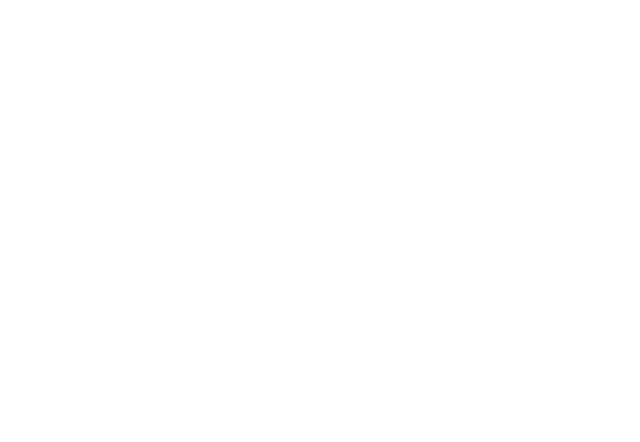
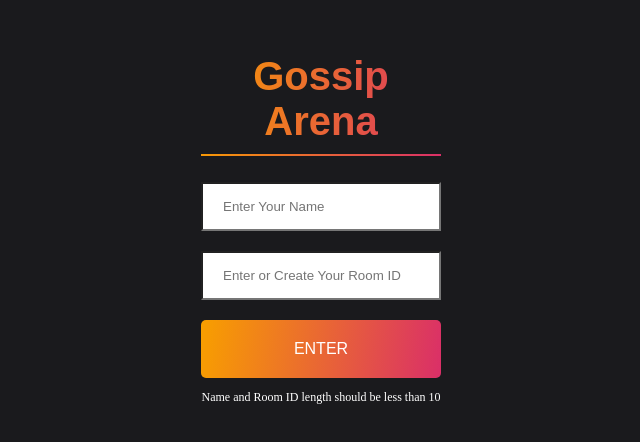
Before and after one commit to Manish-Kumarrrr/Gossip_Arena, a React (Create React App) app in the folder client/: page /re-entry in a window 1280 px wide. Before the commit this address had no page. Shown: the part 178-620 px from the top of the page, without its empty margins (319-959 px from the left). Built offline with nearby package versions, Linux system fonts and the light colour scheme; a web font is replaced by a local one.

Commit message:
testing no -5 duplicate user problem solved

```diff
--- a/client/public/index.html
+++ b/client/public/index.html
@@ -32,7 +32,7 @@
   </head>
   <body>
     <noscript>You need to enable JavaScript to run this app.</noscript>
-    <div id="root">5</div>
+    <div id="root">Gossip Arena</div>
 
   </body>
 </html>
--- a/client/src/App.js
+++ b/client/src/App.js
@@ -8,6 +8,7 @@
         <BrowserRouter>
         <Routes>
             <Route path="/" exact element={<Join/>}/>
+            <Route path="/re-entry" exact element={<Join/>}/>
             <Route path="/chat"  element={<Chat />}/>
         </Routes>
         </BrowserRouter>
--- a/client/src/components/Chat/Chat.js
+++ b/client/src/components/Chat/Chat.js
@@ -16,6 +16,9 @@
   const [message, setMessage] = useState('');
   const [messages, setMessages] = useState([]);
   const ENDPOINT = 'localhost:5000';
+
+
+
   useEffect(() => {
     console.log(location)
     const { name, room } = queryString.parse(location.search);
@@ -25,7 +28,13 @@
     setName(name);
     setRoom(room);
 
-    socket.emit('join', { name, room }, () => { });
+    socket.emit('join', { name, room }, (error) => {
+      if(error){
+      window.location.assign("/re-entry");
+      // setTimeout(() => {  alert(error) }, 5000);
+
+      }
+    });
 
     console.log(socket);
     return () => {
@@ -54,7 +63,7 @@
 
 
   return (
-    <div className='outerContainer'>
+    <div className={`outerContainer `}>
       <h1 className='heading'>Gossip Arena</h1>
       <div className='container'>
         <Infobar room={room}/>
--- a/client/src/components/Join/Join.js
+++ b/client/src/components/Join/Join.js
@@ -1,18 +1,22 @@
 import React, { useState, useEffect } from 'react'
+import { useLocation } from 'react-router-dom';
 import { Link } from 'react-router-dom'
 import './Join.css';
 import { useRef } from 'react';
 
 const Join = () => {
+  const location = useLocation();
   const [name, setName] = useState('');   // initialize with empty string
   const [room, setRoom] = useState('');
+
 
   const myRef = useRef();
   function focus(myRef) {
     // setTimeout(() => { myRef.current?.focus() }, 50);
     myRef.current?.focus()
+    if(location.pathname=='/re-entry')alert('Username already taken!! ')
   }
-  useEffect(() => { focus(myRef) },[])
+  useEffect(() => { focus(myRef) }, [])
   console.log("join");
   return (
     <div className='joinOuterContainer'>
@@ -22,7 +26,7 @@
           className='joinInput' type='text' onChange={(event) => setName(event.target.value)} /></div>
         <div><input placeholder='Enter or Create Your Room ID' className='joinInput mt-20' type='text' onChange={(event) => setRoom(event.target.value)} /></div>
 
-        <Link onClick={(event) => (!name || !room || name.length>10 ||room.length>10 ) ? event.preventDefault() : null} to={`/chat?name=${name}&room=${room.toUpperCase()}`}>
+        <Link onClick={(event) => (!name || !room || name.length > 10 || room.length > 10) ? event.preventDefault() : null} to={`/chat?name=${name}&room=${room}`}>
           <button className='button mt-20' type='submit'>Enter</button>
         </Link>
         <p className='pp'>Name and Room ID length should be less than 10</p>
--- a/client/src/components/Message/Message.css
+++ b/client/src/components/Message/Message.css
@@ -1,6 +1,6 @@
   .messageBox {
     background: #F3F3F3;
-    border-radius: 20px;
+
     padding: 5px 20px;
     color: white;
     display: inline-block;
@@ -44,6 +44,7 @@
 
   .justifyStart {
     justify-content: flex-start;
+
   }
 
   .justifyEnd {
@@ -60,8 +61,10 @@
 
   .backgroundBlue {
     /* background: #2979FF; */
+    border-radius:  20px 0 0 20px;
   }
 
   .backgroundLight {
     background: #F3F3F3;
+    border-radius: 0 20px 20px 0;
   }
```
Also changed, not shown: 2 other files (tests, documents, lock files or other folders).
